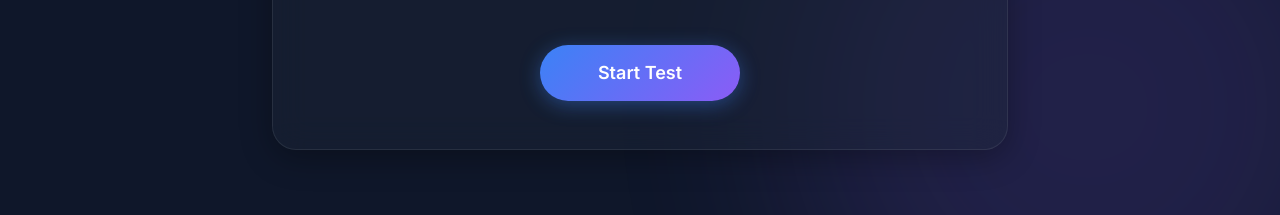
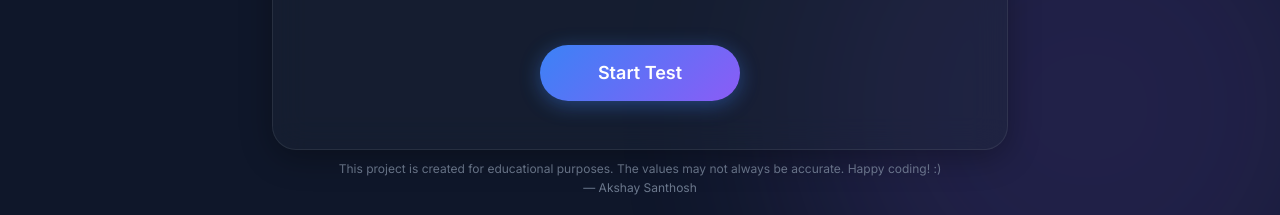
Before and after one commit to its-espeon/SpeedPulse, a plain HTML site: page index.html in a window 1280 px wide. Shown: the part 585-800 px from the top of the page. Drawn offline with Linux system fonts and the light colour scheme; no server answers.

Commit message:
Add educational footer

```diff
--- a/index.html
+++ b/index.html
@@ -86,6 +86,11 @@
 
   </div>
 
+  <footer class="site-footer">
+    <p>This project is created for educational purposes. The values may not always be accurate. Happy coding! :)</p>
+    <p>&mdash; Akshay Santhosh</p>
+  </footer>
+
   <script src="script.js"></script>
 </body>
 </html>
--- a/style.css
+++ b/style.css
@@ -338,3 +338,20 @@ body {
     order: -1;
   }
 }
+
+/* Footer Section */
+.site-footer {
+  position: absolute;
+  bottom: 1rem;
+  left: 0;
+  width: 100%;
+  text-align: center;
+  color: var(--text-muted);
+  font-size: 0.75rem;
+  opacity: 0.7;
+  padding: 0 1rem;
+}
+
+.site-footer p {
+  margin-bottom: 0.25rem;
+}
```
